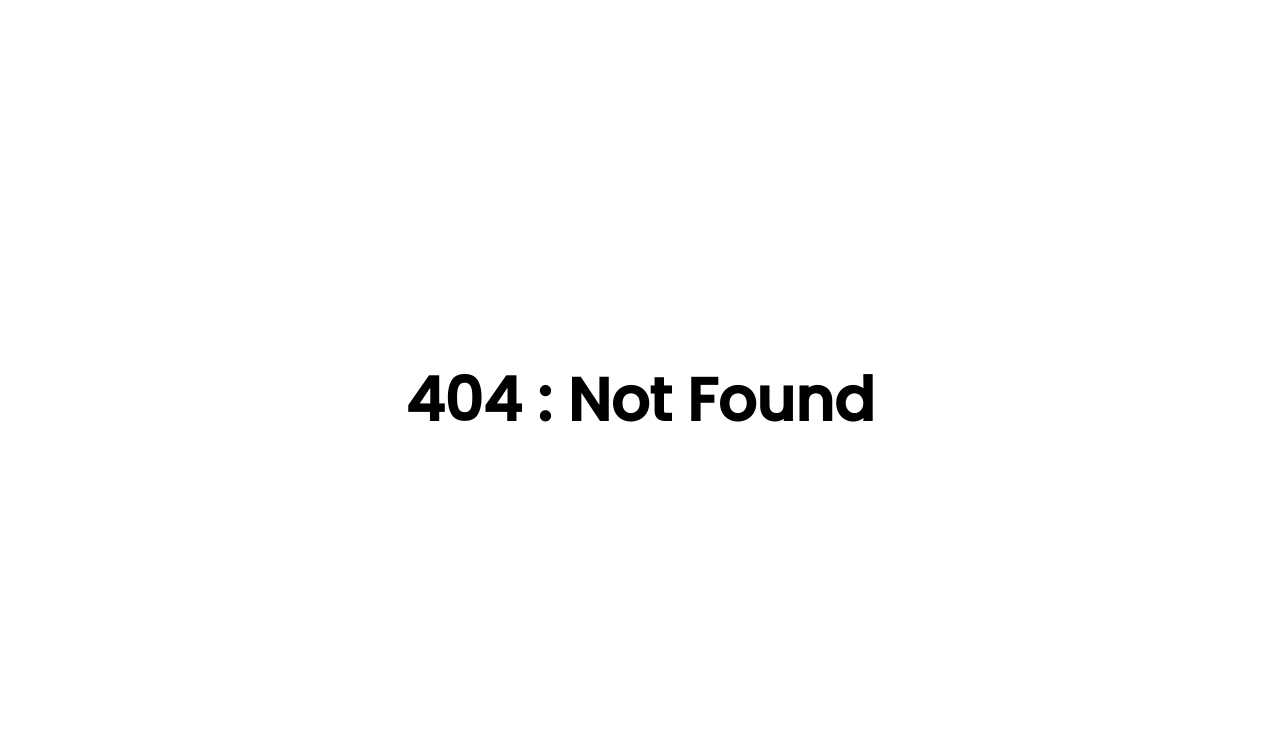
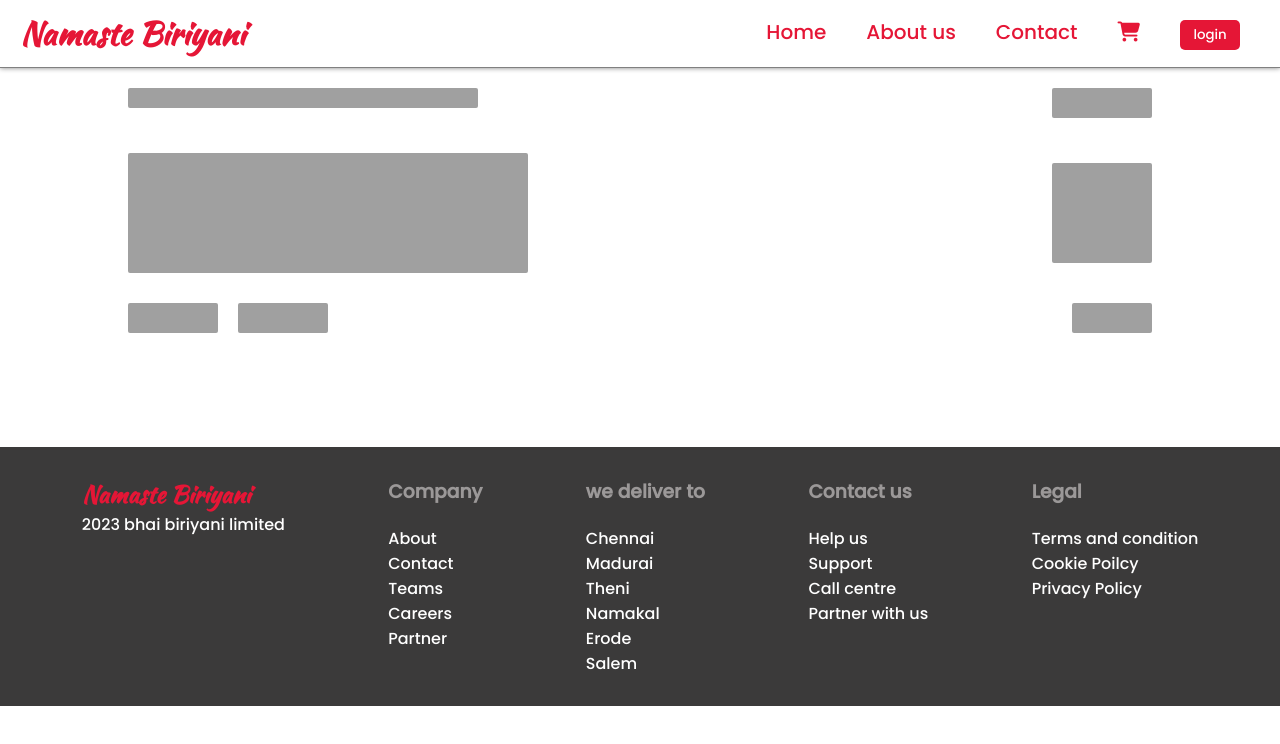
Before and after one commit to ameerkhan123ak/namaste-react, a React (Vite) app: page /restaurants/1 in a window 1280 px wide. Before the commit this address had no page. Shown: the top 744 px of the page. Built offline with nearby package versions, Linux system fonts and the light colour scheme; no server answers.

Commit message:
15/09/2023 22:08

```diff
--- a/src/App.jsx
+++ b/src/App.jsx
@@ -7,6 +7,7 @@ import Body from './Components/Body';
 import About from './Components/About/About';
 import Contact from './Components/Contact/Contact';
 import Error from './Components/Error';
+import RestaurantMenu from './Components/RestaurantMenu/RestuarantMenu';
 
 const AppLayout = () => {
     return (
@@ -34,6 +35,10 @@ const appRouter = createBrowserRouter([
             {
                 path:"/contact",
                 element: <Contact />,
+            },
+            {
+                path:'/restaurants/:resId',
+                element: <RestaurantMenu />
             }
         ],
         errorElement: <Error />
--- a/src/Components/Body.jsx
+++ b/src/Components/Body.jsx
@@ -20,6 +20,7 @@ const Body = () => {
   const fetchData = async () => {
     const data = await fetch('https://www.swiggy.com/dapi/restaurants/list/v5?lat=13.0826802&lng=80.2707184&is-seo-homepage-enabled=true&page_type=DESKTOP_WEB_LISTING');
     const json = await data.json();
+    console.log(json)
 
     // console.log(json);
     setListOfRestaurants(json?.data?.cards[2]?.card?.card?.gridElements?.infoWithStyle?.restaurants);
--- /dev/null
+++ b/src/Components/RestaurantMenu/RestaurantMenuShimmer.jsx
@@ -0,0 +1,25 @@
+import React from "react";
+
+const RestaurantMenuShimmer = () => {
+    return (
+        <div className="res-menu-shimmer-ui">
+            <div className="res-menu-shimmer-inner-0">
+                <div className="res-menu-inner-0-shimmer-0"></div>
+                <div className="res-menu-inner-0-shimmer-1"></div>
+            </div>
+            <div className="res-menu-shimmer-inner-1">
+                <div className="res-menu-inner-1-shimmer-1"></div>
+                <div className="res-menu-inner-1-shimmer-2"></div>
+            </div>
+            <div className="res-menu-shimmer-inner-2">
+                <div style={{display:'flex',gap:'20px'}}>
+                <div className="res-menu-inner-2-shimmer-1"></div>
+                <div className="res-menu-inner-2-shimmer-2"></div>
+                </div>
+                <div className="button-shimmer"></div>
+            </div>
+        </div>
+    )
+}
+
+export default RestaurantMenuShimmer;
--- /dev/null
+++ b/src/Components/RestaurantMenu/RestuarantMenu.jsx
@@ -0,0 +1,68 @@
+import React from "react";
+import { useEffect, useState } from "react";
+import RestaurantMenuShimmer from "./RestaurantMenuShimmer";
+
+const RestaurantMenu = () => {
+
+    const [resInfo, setResInfo] = useState(null);;
+
+    useEffect(()=> {
+        fetchMenu();
+    },[]);
+
+    const fetchMenu = async () => {
+        const data = await fetch(`https://www.swiggy.com/dapi/menu/pl?page-type=REGULAR_MENU&complete-menu=true&lat=13.0826802&lng=80.2707184&restaurantId=14096&catalog_qa=undefined&submitAction=ENTER`);
+        const json = await data.json();
+        console.log(json)
+        setResInfo(json)
+    }
+
+    // const {name, city} = resInfo?.data?.cards[0]?.card?.card?.info;
+    return resInfo === null ? <RestaurantMenuShimmer /> :  (
+        <div className="menu">
+            <div className="upper-menu-container-1">
+                <p>Home / {resInfo?.data?.cards[0]?.card?.card?.info.city}  / {resInfo?.data?.cards[0]?.card?.card?.info.name}</p>
+                <div className="icons">
+                <i class="fa-regular fa-heart"></i>
+                <i class="fa-solid fa-magnifying-glass"></i>
+                </div>
+            </div>
+            <div className="menu-container-main">
+                <div className="menu-container-main-left">
+                  <h2>{resInfo?.data?.cards[0]?.card?.card?.info.name}</h2>
+                  <p>{resInfo?.data?.cards[0]?.card?.card?.info?.cuisines.join(", ")}</p>
+                  <p>{resInfo?.data?.cards[0]?.card?.card?.info.areaName}, {resInfo?.data?.cards[0]?.card?.card?.info?.sla?.lastMileTravel} km</p>
+                  <p style={{fontSize:'18px'}}>
+                  <i class="fa-solid fa-bicycle" style={{paddingRight:'8px'}}></i>
+                  {resInfo?.data?.cards[0]?.card?.card?.info?.feeDetails?.message}
+                  </p>
+                </div>
+                <div className="menu-container-main-right">
+                    <div className="another-main-right">
+                    <p className="main-right-p">
+                        <i class="fa-solid fa-star"></i>
+                        {resInfo?.data?.cards[0]?.card?.card?.info?.avgRating}
+                    </p>
+                    <p>{resInfo?.data?.cards[0]?.card?.card?.info?.totalRatingsString}</p>
+                    </div>
+                </div>
+            </div>
+            <div className="time-container">
+                    <div className="time-container-left">
+                    <p>
+                    <i class="fa-solid fa-clock" style={{paddingRight:'4px'}}></i>
+                    {resInfo?.data?.cards[0]?.card?.card?.info?.sla.deliveryTime} Mins
+                    </p>
+                    <p>
+                    {resInfo?.data?.cards[0]?.card?.card?.info?.costForTwoMessage}
+                    </p>
+                    </div>
+                    <div className="timer-container-right">
+                        <button className="order-btn">Order now</button>
+                    </div>
+            </div>
+        </div>
+    )
+}
+
+export default RestaurantMenu;
--- a/style.css
+++ b/style.css
@@ -287,3 +287,173 @@
 {
     color: brown;
 }
+.menu
+{
+    margin:20px 160px;
+}
+.upper-menu-container-1
+{
+    display: flex;
+    justify-content: space-between;
+    color: gray;
+    font-size: 12px;
+    margin-bottom: 30px;
+}
+.icons
+{
+    display: flex;
+    gap: 20px;
+}
+.icons i
+{
+    font-size: 25px;
+    cursor: pointer;
+}
+.icons i:hover
+{
+    color: black;
+}
+.menu-container-main
+{
+    display: flex;
+    justify-content: space-between;
+    align-items: center;
+    border-bottom: 1px solid gray;
+    padding-bottom: 20px;
+}
+.menu-container-main-left
+{
+    display: flex;
+    flex-direction: column;
+    gap: 4px;
+}
+.menu-container-main-left p
+{
+    color:gray;
+    font-size: 15px;
+}
+.another-main-right
+{
+    border:1px solid rgb(193, 191, 191);
+    padding:10px;
+    display: flex;
+    flex-direction: column;
+    gap: 5px;
+    align-items: center;
+    border-radius: 5px;
+}
+.main-right-p
+{
+    color:green;
+}
+.time-container
+{
+    padding-top: 15px;
+    display: flex;
+    align-items: center;
+    justify-content: space-between;
+    margin-bottom: 106px;
+}
+.time-container .time-container-left
+{
+    display: flex;
+    gap: 20px;
+}
+.time-container .timer-container-right button
+{
+    padding:10px;
+    background-color: #E51636;
+    border: none;
+    color:white;
+    border-radius: 5px;
+    cursor: pointer;
+}
+.order-btn:hover
+{
+    box-shadow: 0px 0px 5px 1px gray;
+}
+.res-menu-shimmer-ui
+{
+    height: 270px;
+    width:80vw;
+    margin: 10px auto;
+    margin-bottom: 89px;
+    margin-top: 20px;
+}
+.res-menu-shimmer-inner-0
+{
+    display: flex;
+    justify-content: space-between;
+}
+.res-menu-inner-0-shimmer-0
+{
+    height: 20px;
+    width: 350px;
+    background-color: gray;
+    border-radius: 2px;
+    animation: fadein 5s infinite;
+}
+.res-menu-inner-0-shimmer-1
+{
+    height: 30px;
+    width: 100px;
+    background-color: gray;
+    border-radius: 2px;
+    animation: fadein 5s infinite;
+}
+.res-menu-shimmer-inner-1
+{
+    display: flex;
+    justify-content: space-between;
+    align-items: center;
+    margin-top: 35px;
+}
+.res-menu-inner-1-shimmer-1
+{
+    height: 120px;
+    width: 400px;
+    background-color: gray;
+    border-radius: 2px;
+    animation: fadein 5s infinite;
+}
+.res-menu-inner-1-shimmer-2
+{
+    height: 100px;
+    width: 100px;
+    background-color: gray;
+    border-radius: 2px;
+    animation: fadein 5s infinite;
+}
+.res-menu-shimmer-inner-2
+{
+    display: flex;
+    gap: 20px;
+    margin-top: 30px;
+    justify-content: space-between;
+}
+.res-menu-inner-2-shimmer-1, .res-menu-inner-2-shimmer-2
+{
+    height: 30px;
+    width: 90px;
+    background-color: gray;
+    border-radius: 2px;
+    animation: fadein 5s infinite;
+}
+.button-shimmer
+{
+    height: 30px;
+    width: 80px;
+    background-color: gray;
+    border-radius: 2px;
+    animation: fadein 5s infinite;
+
+}
+@keyframes fadein
+{
+    0%, 100% {
+        background-color:gray;
+    }
+    50% {
+        background-color:whitesmoke;
+    }
+}
```
